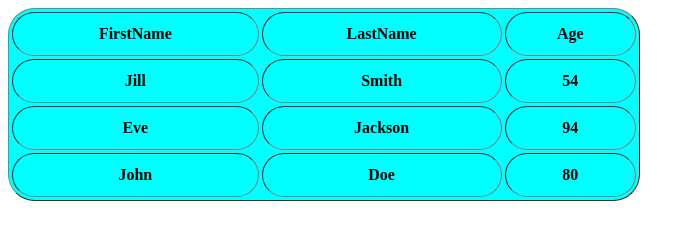
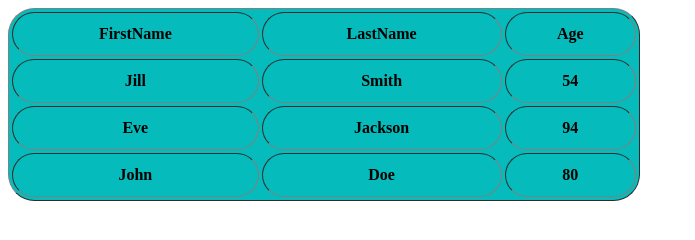
Before and after one commit to Leave-it-blank/MERN-STACK-ETHANUS-PROJECT, a plain HTML site: page HTML_Tasks/src/task2.html in a window 1280 px wide. Shown: the whole page, without its empty margins (0-695 px from the left). Drawn offline with Linux system fonts and the light colour scheme.

Commit message:
fixed color

```diff
--- a/HTML_Tasks/src/task2.html
+++ b/HTML_Tasks/src/task2.html
@@ -4,7 +4,7 @@
         <style>
             table, td, th {
                 border-radius: 20pt;
-                background-color: aqua;
+                background-color: rgb(5, 187, 187);
             }
         </style>
     </head>
```
